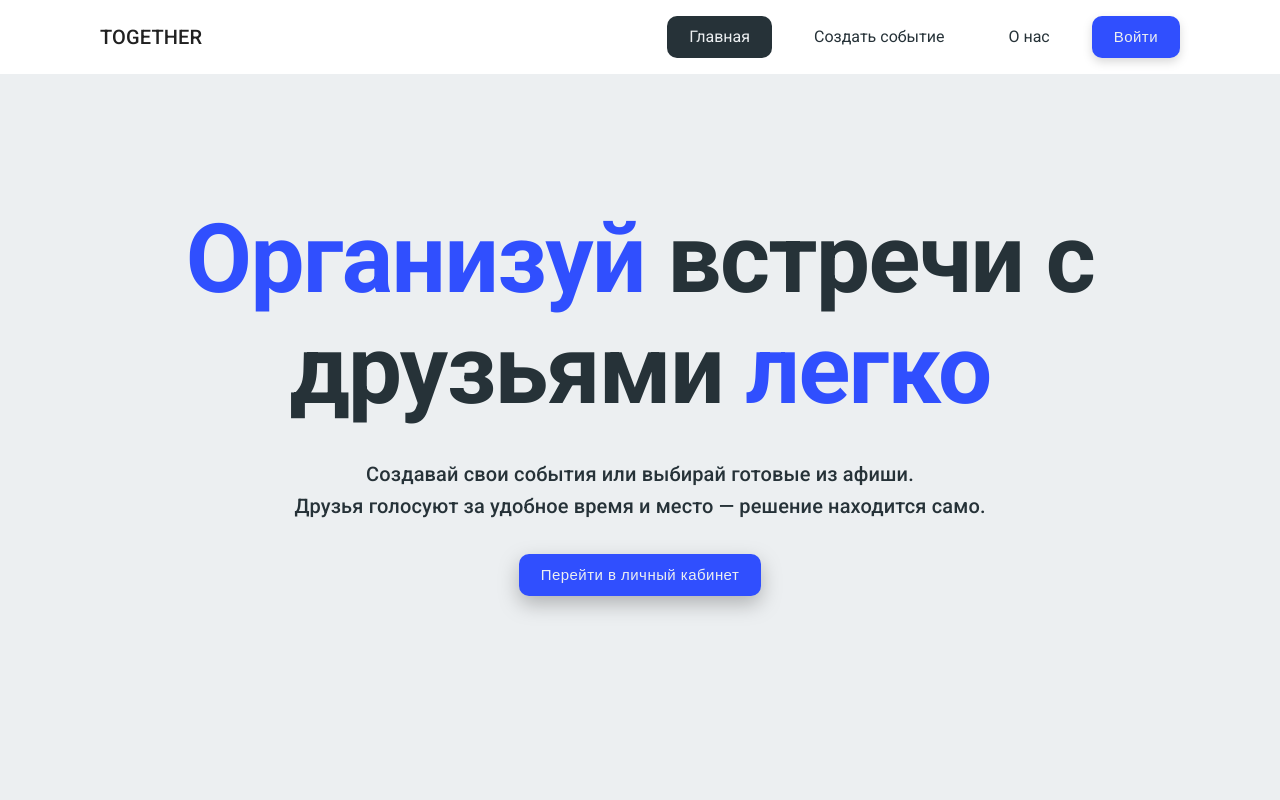
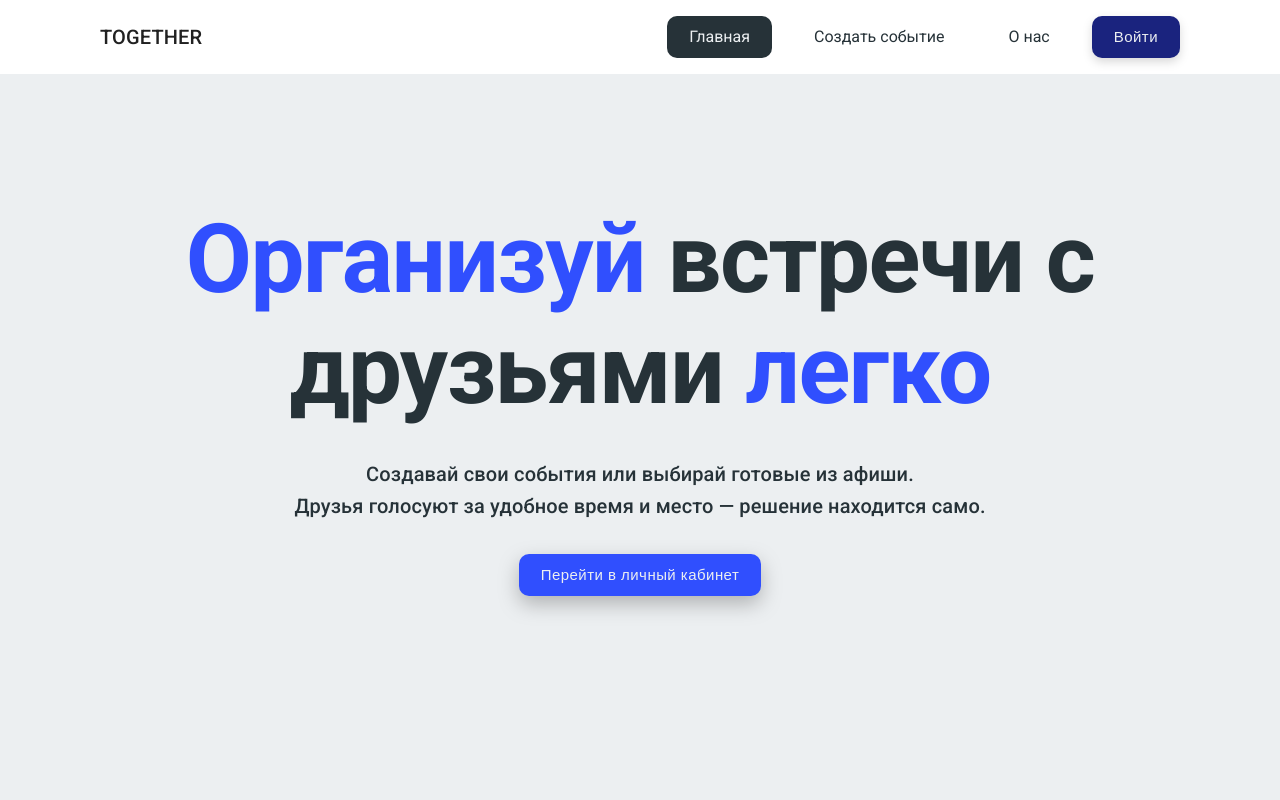
Before and after one commit to AlexandrNikolaenko/EventHub, a plain HTML site: page index.html in a window 1280 px wide. In both pictures the pointer is over the button "Войти". Shown: the top 800 px of the page. Drawn offline with Linux system fonts and the light colour scheme.

Commit message:
feat: add hover, focus and active effect to secondary button

```diff
--- a/styles/global.css
+++ b/styles/global.css
@@ -150,6 +150,10 @@ button.primary.outline:active, button.primary.outline:hover, button.primary.outl
   background-color: var(--primary-contrast-text);
 }
 
+button.secondary:active, button.secondary:hover, button.secondary:focus {
+  background-color: var(--secondary-dark);
+}
+
 button.error:hover, button.error:focus, button.error:active {
   background-color: var(--primary-contrast-text);
   border: var(--error) 1px solid;
```
